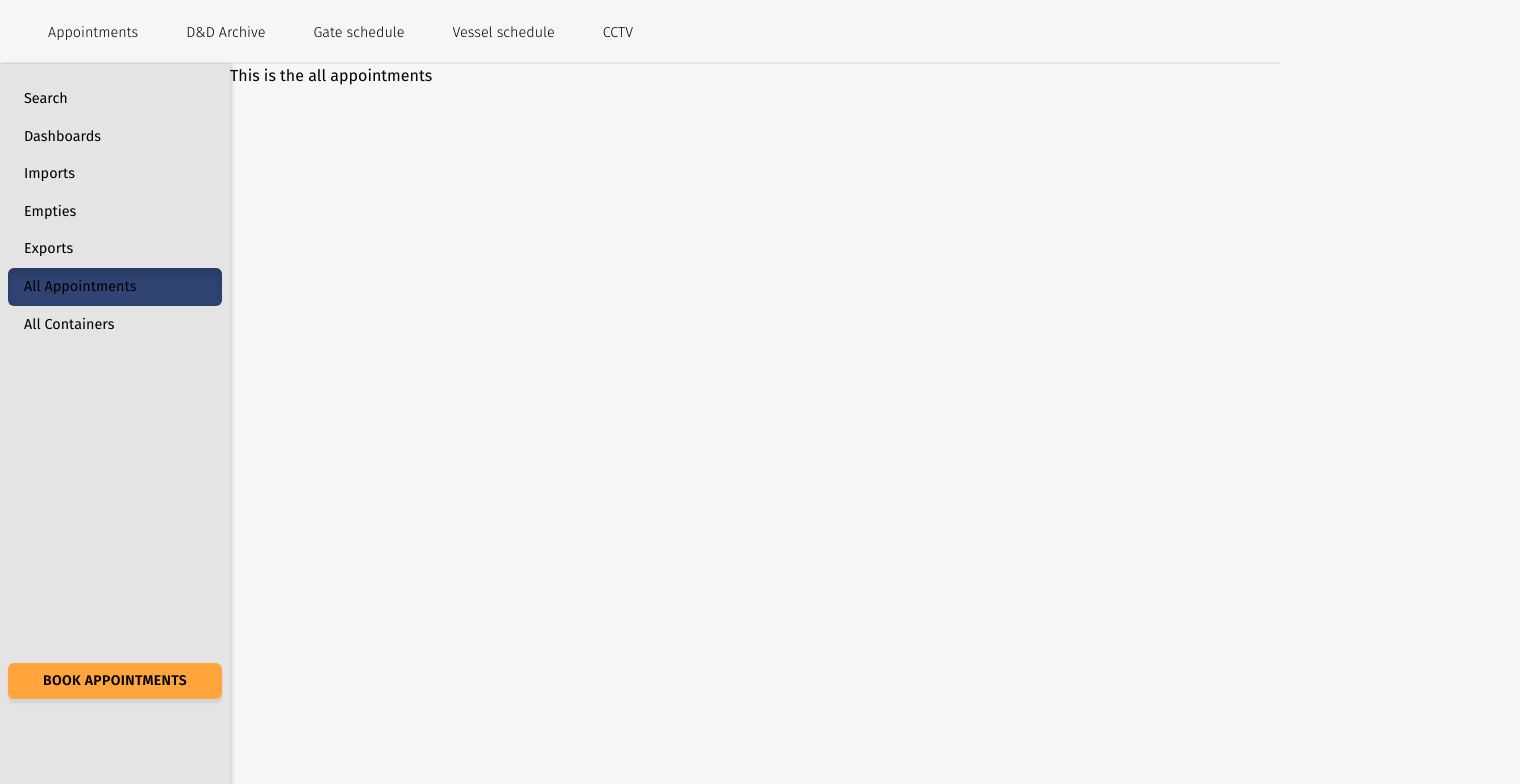
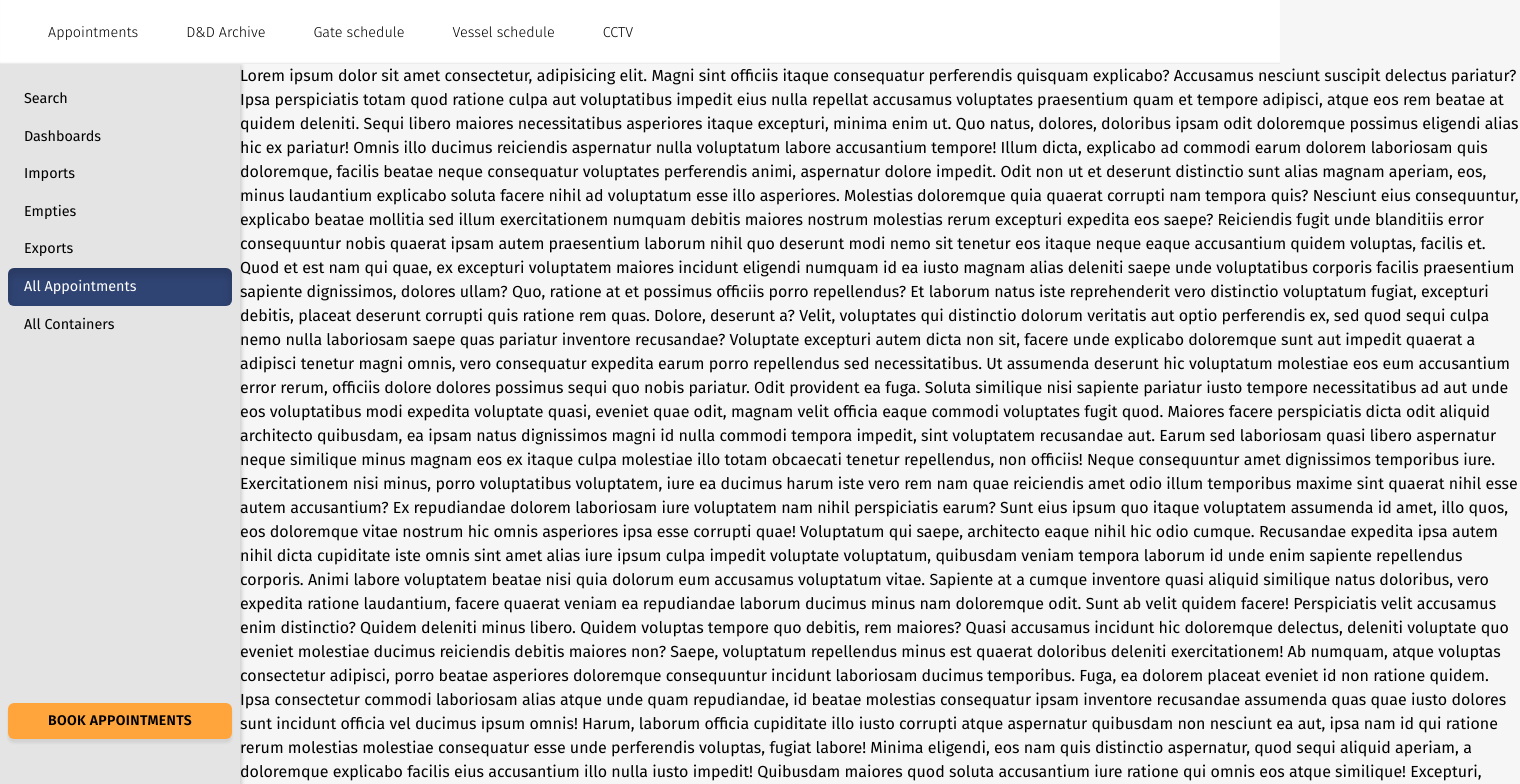
Before and after one commit to PierreParienteDimitrov/bc-drafts, a Next.js app: page /appointments/all-appointments in a window 1280 px wide. Shown: the top 784 px of the page, 1520 px wide, since content can reach past the window. Built offline with nearby package versions, Linux system fonts and the light colour scheme.

Commit message:
added fixed nav and sidebar and scrolling area

```diff
--- a/components/SideNav/index.js
+++ b/components/SideNav/index.js
@@ -6,8 +6,8 @@ const SideNav = () => {
 	const router = useRouter();
 
 	return (
-		<div className='flex flex-col space-y-80 bg-gray-200 relative h-full min-h-screen shadow-sideNav z-10 px-2 py-4'>
-			<ul>
+		<div className='fixed w-60 top-16 flex flex-col space-y-80 bg-gray-200 h-full shadow-sideNav z-10 px-2 py-4'>
+			<ul className='mb-10'>
 				{appointmentsNav.map((el, index) => {
 					return (
 						<li
@@ -19,7 +19,15 @@ const SideNav = () => {
 							}
 						>
 							<Link href={`/appointments/${el.href}`}>
-								<a className='px-4 py-2'>{el.title}</a>
+								<a
+									className={
+										router.pathname == `/appointments/${el.href}`
+											? 'px-4 py-2 text-white'
+											: 'px-4 py-2'
+									}
+								>
+									{el.title}
+								</a>
 							</Link>
 						</li>
 					);
--- a/components/layouts/SidebarLayout/SidebarLayout.module.css
+++ b/components/layouts/SidebarLayout/SidebarLayout.module.css
@@ -1,4 +1,4 @@
-.main {
+/* .main {
 	display: grid;
-	grid-template-columns: 230px auto;
-}
+	grid-template-columns: 400px auto;
+} */
--- a/components/layouts/SidebarLayout/index.js
+++ b/components/layouts/SidebarLayout/index.js
@@ -5,7 +5,7 @@ const SidebarLayout = ({ children }) => {
 	return (
 		<div className={styles.main}>
 			<SideNav />
-			<div>{children}</div>
+			<div className='relative top-16 left-60'>{children}</div>
 		</div>
 	);
 };
--- a/components/layouts/TopNav/index.js
+++ b/components/layouts/TopNav/index.js
@@ -6,14 +6,14 @@ const TopNav = () => {
 	const router = useRouter();
 
 	return (
-		<div className='w-full h-16 px-8 flex items-center bg-white shadow-inner z-50'>
+		<div className='fixed top-0 left-0 w-full h-16 px-8 flex items-center bg-white shadow-inner z-200'>
 			<ul className='flex'>
 				{topNavLinks.map((el, index) => {
 					return (
 						<TopNavBtn
 							key={index}
 							title={el.title}
-							bgColor={router.pathname == el.href ? 'bg-gray-200' : ''}
+							bgColor={router.pathname == `${el.href}` ? 'bg-gray-200' : ''}
 							fontWeight={router.pathname == el.href ? 'font-medium' : 'font-light'}
 							href={el.href}
 						/>
--- a/pages/appointments/all-appointments/index.js
+++ b/pages/appointments/all-appointments/index.js
@@ -3,8 +3,112 @@ import SiteLayout from '../../../components/layouts/SiteLayout';
 
 const AllAppointments = () => {
 	return (
-		<div>
-			<p>This is the all appointments</p>
+		<div className='z-0'>
+			<p>
+				Lorem ipsum dolor sit amet consectetur, adipisicing elit. Magni sint
+				officiis itaque consequatur perferendis quisquam explicabo? Accusamus
+				nesciunt suscipit delectus pariatur? Ipsa perspiciatis totam quod ratione
+				culpa aut voluptatibus impedit eius nulla repellat accusamus voluptates
+				praesentium quam et tempore adipisci, atque eos rem beatae at quidem
+				deleniti. Sequi libero maiores necessitatibus asperiores itaque excepturi,
+				minima enim ut. Quo natus, dolores, doloribus ipsam odit doloremque possimus
+				eligendi alias hic ex pariatur! Omnis illo ducimus reiciendis aspernatur
+				nulla voluptatum labore accusantium tempore! Illum dicta, explicabo ad
+				commodi earum dolorem laboriosam quis doloremque, facilis beatae neque
+				consequatur voluptates perferendis animi, aspernatur dolore impedit. Odit
+				non ut et deserunt distinctio sunt alias magnam aperiam, eos, minus
+				laudantium explicabo soluta facere nihil ad voluptatum esse illo asperiores.
+				Molestias doloremque quia quaerat corrupti nam tempora quis? Nesciunt eius
+				consequuntur, explicabo beatae mollitia sed illum exercitationem numquam
+				debitis maiores nostrum molestias rerum excepturi expedita eos saepe?
+				Reiciendis fugit unde blanditiis error consequuntur nobis quaerat ipsam
+				autem praesentium laborum nihil quo deserunt modi nemo sit tenetur eos
+				itaque neque eaque accusantium quidem voluptas, facilis et. Quod et est nam
+				qui quae, ex excepturi voluptatem maiores incidunt eligendi numquam id ea
+				iusto magnam alias deleniti saepe unde voluptatibus corporis facilis
+				praesentium sapiente dignissimos, dolores ullam? Quo, ratione at et possimus
+				officiis porro repellendus? Et laborum natus iste reprehenderit vero
+				distinctio voluptatum fugiat, excepturi debitis, placeat deserunt corrupti
+				quis ratione rem quas. Dolore, deserunt a? Velit, voluptates qui distinctio
+				dolorum veritatis aut optio perferendis ex, sed quod sequi culpa nemo nulla
+				laboriosam saepe quas pariatur inventore recusandae? Voluptate excepturi
+				autem dicta non sit, facere unde explicabo doloremque sunt aut impedit
+				quaerat a adipisci tenetur magni omnis, vero consequatur expedita earum
+				porro repellendus sed necessitatibus. Ut assumenda deserunt hic voluptatum
+				molestiae eos eum accusantium error rerum, officiis dolore dolores possimus
+				sequi quo nobis pariatur. Odit provident ea fuga. Soluta similique nisi
+				sapiente pariatur iusto tempore necessitatibus ad aut unde eos voluptatibus
+				modi expedita voluptate quasi, eveniet quae odit, magnam velit officia eaque
+				commodi voluptates fugit quod. Maiores facere perspiciatis dicta odit
+				aliquid architecto quibusdam, ea ipsam natus dignissimos magni id nulla
+				commodi tempora impedit, sint voluptatem recusandae aut. Earum sed
+				laboriosam quasi libero aspernatur neque similique minus magnam eos ex
+				itaque culpa molestiae illo totam obcaecati tenetur repellendus, non
+				officiis! Neque consequuntur amet dignissimos temporibus iure.
+				Exercitationem nisi minus, porro voluptatibus voluptatem, iure ea ducimus
+				harum iste vero rem nam quae reiciendis amet odio illum temporibus maxime
+				sint quaerat nihil esse autem accusantium? Ex repudiandae dolorem laboriosam
+				iure voluptatem nam nihil perspiciatis earum? Sunt eius ipsum quo itaque
+				voluptatem assumenda id amet, illo quos, eos doloremque vitae nostrum hic
+				omnis asperiores ipsa esse corrupti quae! Voluptatum qui saepe, architecto
+				eaque nihil hic odio cumque. Recusandae expedita ipsa autem nihil dicta
+				cupiditate iste omnis sint amet alias iure ipsum culpa impedit voluptate
+				voluptatum, quibusdam veniam tempora laborum id unde enim sapiente
+				repellendus corporis. Animi labore voluptatem beatae nisi quia dolorum eum
+				accusamus voluptatum vitae. Sapiente at a cumque inventore quasi aliquid
+				similique natus doloribus, vero expedita ratione laudantium, facere quaerat
+				veniam ea repudiandae laborum ducimus minus nam doloremque odit. Sunt ab
+				velit quidem facere! Perspiciatis velit accusamus enim distinctio? Quidem
+				deleniti minus libero. Quidem voluptas tempore quo debitis, rem maiores?
+				Quasi accusamus incidunt hic doloremque delectus, deleniti voluptate quo
+				eveniet molestiae ducimus reiciendis debitis maiores non? Saepe, voluptatum
+				repellendus minus est quaerat doloribus deleniti exercitationem! Ab numquam,
+				atque voluptas consectetur adipisci, porro beatae asperiores doloremque
+				consequuntur incidunt laboriosam ducimus temporibus. Fuga, ea dolorem
+				placeat eveniet id non ratione quidem. Ipsa consectetur commodi laboriosam
+				alias atque unde quam repudiandae, id beatae molestias consequatur ipsam
+				inventore recusandae assumenda quas quae iusto dolores sunt incidunt officia
+				vel ducimus ipsum omnis! Harum, laborum officia cupiditate illo iusto
+				corrupti atque aspernatur quibusdam non nesciunt ea aut, ipsa nam id qui
+				ratione rerum molestias molestiae consequatur esse unde perferendis
+				voluptas, fugiat labore! Minima eligendi, eos nam quis distinctio
+				aspernatur, quod sequi aliquid aperiam, a doloremque explicabo facilis eius
+				accusantium illo nulla iusto impedit! Quibusdam maiores quod soluta
+				accusantium iure ratione qui omnis eos atque similique! Excepturi, nostrum
+				soluta culpa ex quae possimus assumenda minus blanditiis ut est saepe in
+				voluptates pariatur quod veniam repellendus recusandae suscipit similique
+				neque omnis officia. Voluptatem, ad explicabo facere eum dolores enim
+				incidunt accusantium rerum unde ex quos repudiandae libero autem nihil
+				numquam, culpa in aspernatur deserunt tempora laudantium perspiciatis dolore
+				quod eligendi quo! Tempore ad blanditiis itaque excepturi velit sint fugiat
+				maiores esse odio quia alias reiciendis quas modi hic perferendis nobis
+				laudantium doloribus repudiandae nesciunt laboriosam, placeat ducimus saepe.
+				Quae delectus harum nostrum inventore sint reiciendis corporis facere
+				adipisci, voluptas ducimus sequi doloremque dolores, necessitatibus earum
+				iure laboriosam nesciunt ratione aperiam fuga tenetur. Placeat soluta
+				repudiandae ex voluptatem accusamus eos quos deserunt quo blanditiis modi!
+				Eius harum iure dolorem repellat eveniet sunt, numquam iusto corrupti at
+				beatae vel distinctio nemo cum maxime quia veniam quod incidunt rem dolor
+				voluptate, adipisci, vero aliquid culpa. Placeat esse nesciunt provident,
+				quidem ullam itaque laboriosam distinctio ratione delectus, libero assumenda
+				eum, at labore recusandae ipsa odit voluptatum modi? Explicabo ut
+				perferendis, at magni est nesciunt doloribus? Delectus nesciunt non
+				voluptatem ab impedit magnam nobis reiciendis unde, cumque consectetur animi
+				ipsa placeat dolor excepturi expedita nulla odio. Dignissimos aperiam vero,
+				magni eius aut quo rem ut tempore, iusto fugit quos omnis! Sapiente eveniet
+				quisquam nisi temporibus possimus nesciunt consectetur culpa laborum
+				assumenda? Cumque deleniti ad impedit totam voluptatem nostrum possimus
+				consectetur fugiat distinctio quidem error at aperiam modi ab, earum animi
+				eaque explicabo vel dignissimos. Obcaecati quia libero porro dolorum rem,
+				soluta assumenda aliquid omnis mollitia maxime, id atque accusantium
+				voluptates. Nostrum debitis tempora magnam, itaque vitae odio dolorum!
+				Porro, perferendis soluta. Placeat quos harum corrupti qui dicta
+				consequuntur maxime quasi ratione sapiente mollitia est atque in quam odio,
+				porro doloribus, error quae illum libero nam dolores? Animi esse consectetur
+				mollitia nisi hic omnis blanditiis labore aliquam, inventore dolor quod, at
+				laborum dicta tempore, optio nostrum placeat iste iure doloremque?
+				Necessitatibus ipsam corrupti similique sed ipsum.
+			</p>
 		</div>
 	);
 };
--- a/tailwind.config.js
+++ b/tailwind.config.js
@@ -2,7 +2,22 @@ module.exports = {
 	purge: ['./pages/**/*.{js,ts,jsx,tsx}', './components/**/*.{js,ts,jsx,tsx}'],
 	darkMode: false, // or 'media' or 'class'
 	theme: {
+		zIndex: {
+			0: 0,
+			10: 10,
+			20: 20,
+			30: 30,
+			40: 40,
+			50: 50,
+			25: 25,
+			50: 50,
+			75: 75,
+			100: 100,
+			200: 200,
+			auto: 'auto',
+		},
 		colors: {
+			white: '#FFFFFF',
 			gray: {
 				50: '#E4E4E5',
 				100: '#E4E4E5',
```
